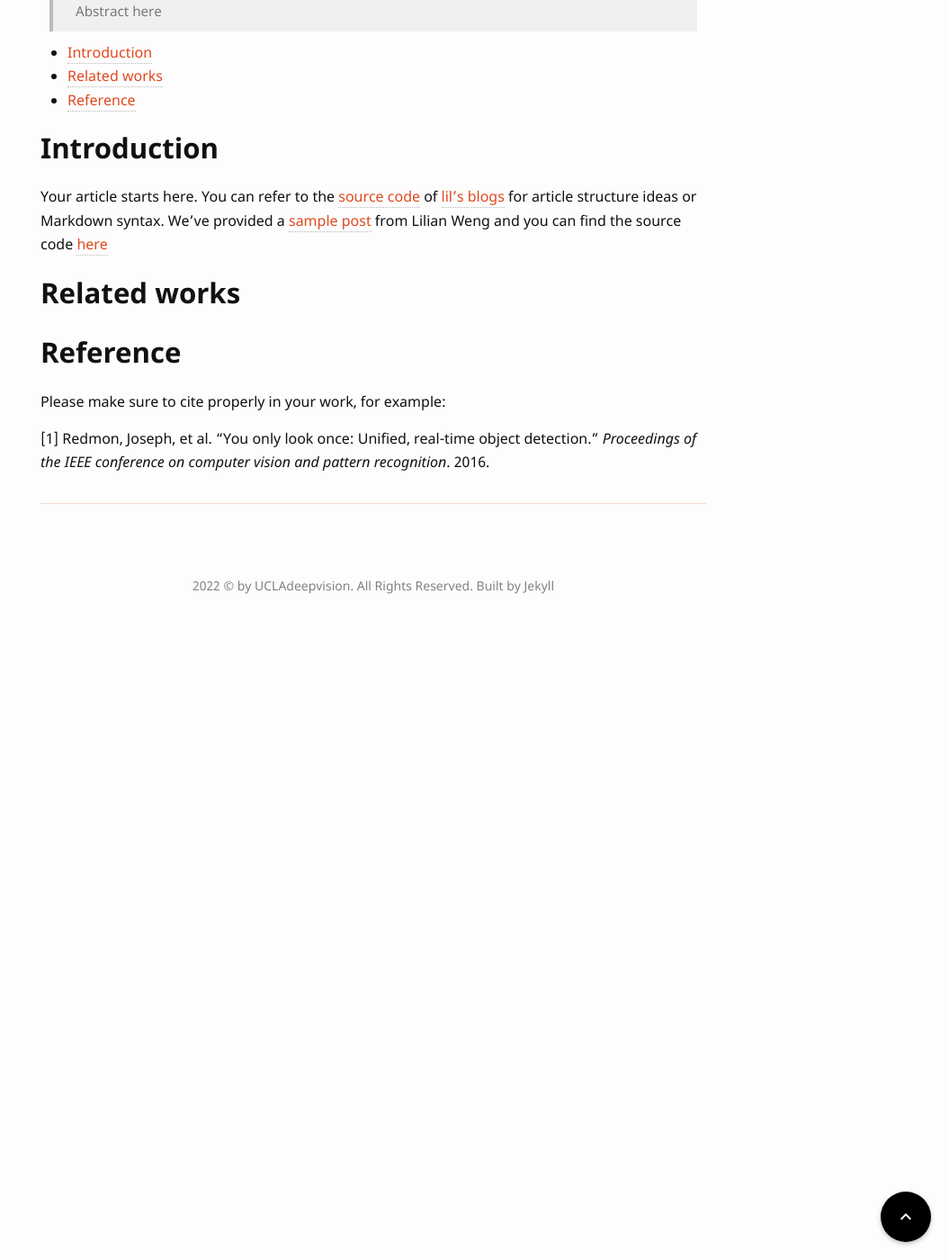
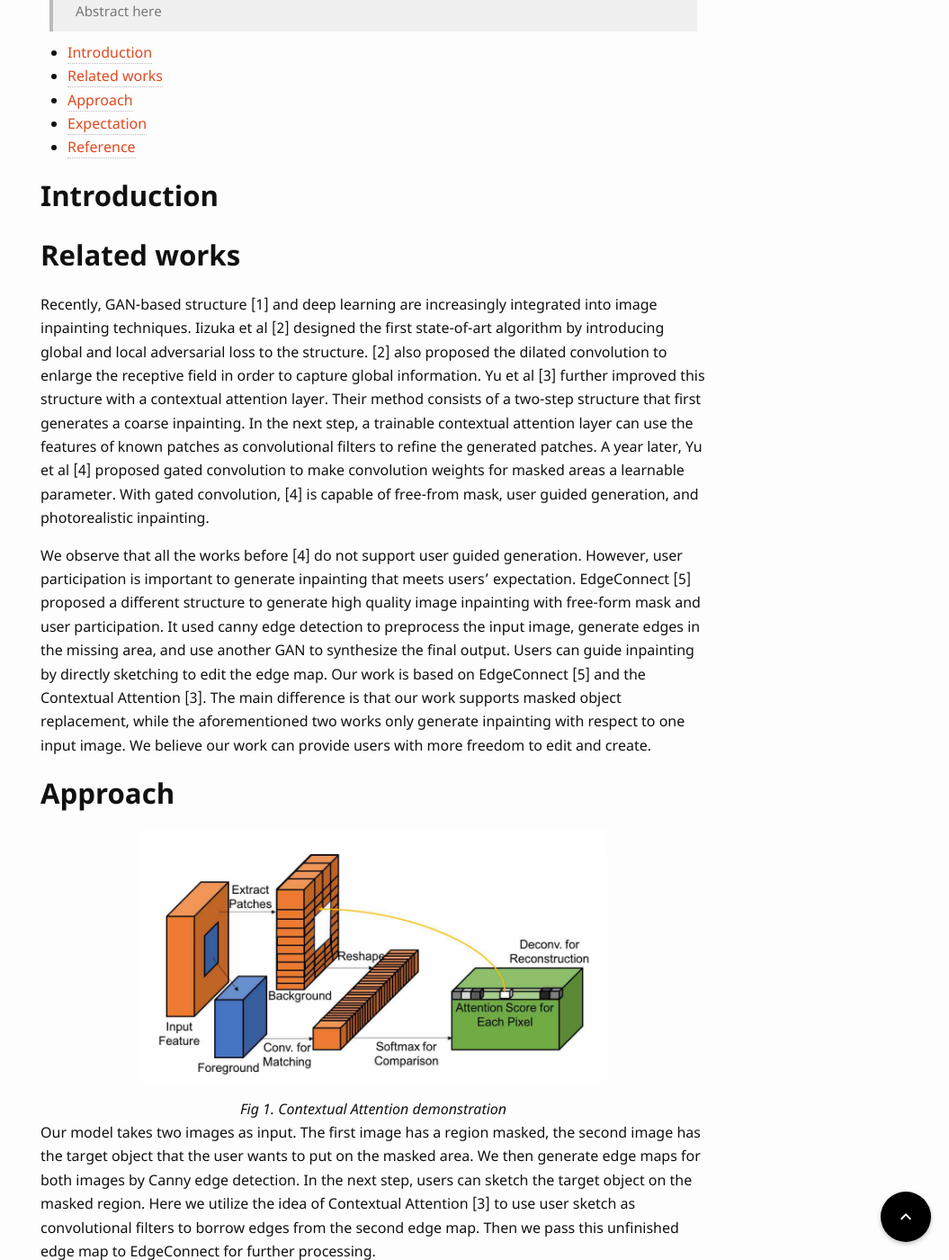
Before and after one commit to UCLAdeepvision/CS269-projects-2022spring, a Jekyll site: the page built from _posts/2022-04-18-team06-image-inpainting.md, in a window 1280 px wide and 1400 px high, scrolled down 270 px. Shown: the whole window at 90% size, without its empty margins (225-1280 px from the left). Built offline with Jekyll 4.4.1, drawn with Linux system fonts in a browser that asks for light colours; some web fonts are replaced; comment, search, counter and statistics services are not loaded; some of the changed text lies outside the part shown.

Commit message:
Proposal: related work, approach, expectation

```diff
--- a/_posts/2022-04-18-team06-image-inpainting.md
+++ b/_posts/2022-04-18-team06-image-inpainting.md
@@ -15,14 +15,39 @@ date: 2022-04-18
 {:toc}
 
 ## Introduction
-Your article starts here. You can refer to the [source code](https://github.com/lilianweng/lil-log/tree/master/_posts) of [lil's blogs](https://lilianweng.github.io/lil-log/) for article structure ideas or Markdown syntax. We've provided a [sample post](https://ucladeepvision.github.io/CS188-Projects-2022Winter/2017/06/21/an-overview-of-deep-learning.html) from Lilian Weng and you can find the source code [here](https://raw.githubusercontent.com/UCLAdeepvision/CS188-Projects-2022Winter/main/_posts/2017-06-21-an-overview-of-deep-learning.md)
+
 
 ## Related works
+Recently, GAN-based structure [1] and deep learning are increasingly integrated into image inpainting techniques.  Iizuka et al [2] designed the first state-of-art algorithm by introducing global and local adversarial loss to the structure. [2] also proposed the dilated convolution to enlarge the receptive field in order to capture global information. Yu et al [3] further improved this structure with a contextual attention layer. Their method consists of a two-step structure that first generates a coarse inpainting. In the next step, a trainable contextual attention layer can use the features of known patches as convolutional filters to refine the generated patches. A year later, Yu et al [4] proposed gated convolution to make convolution weights for masked areas a learnable parameter. With gated convolution, [4] is capable of free-from mask, user guided generation, and photorealistic inpainting.
+
+We observe that all the works before [4] do not support user guided generation. However, user participation is important to generate inpainting that meets users' expectation. EdgeConnect [5] proposed a different structure to generate high quality image inpainting with free-form mask and user participation. It used canny edge detection to preprocess the input image, generate edges in the missing area, and use another GAN to synthesize the final output. Users can guide inpainting by directly sketching to edit the edge map. Our work is based on EdgeConnect [5] and the Contextual Attention [3]. The main difference is that our work supports masked object replacement, while the aforementioned two works only generate inpainting with respect to one input image. We believe our work can provide users with more freedom to edit and create.
+
+## Approach
+![EC-Structure]({{ '/assets/images/06/CA-structure.png' | relative_url }})
+{: style="width:70%; margin-left:15%;"}
+<center><i>Fig 1. Contextual Attention demonstration</i></center>
+Our model takes two images as input. The first image has a region masked, the second image has the target object that the user wants to put on the masked area. We then generate edge maps for both images by Canny edge detection. In the next step, users can sketch the target object on the masked region. Here we utilize the idea of Contextual Attention [3] to use user sketch as convolutional filters to borrow edges from the second edge map. Then we pass this unfinished edge map to EdgeConnect for further processing.
+
+![EC-Structure]({{ '/assets/images/06/EC-structure.png' | relative_url }})
+{: style="width:150%; margin-left:-25%;"}
+<center><i>Fig 2. EdgeConnect model structure</i></center>
+
+We choose EdgeConnect [5] as the backbone of our project. The first advantage of EdgeConnect is that G2 [Fig.1] takes a complete edge map as input and output as the final inpainted image. This means we only need to deal with the object replacing on the edge map level. The rest of the work could be leveraged to the original code. Another advantage is that it’s easy to incorporate user sketches into the edge map.
+
+Though our idea heavily relies on EdgeConnect, we still plan to try some new techniques on its structure. Notice that EdgeConnect only uses dilated convolution. [4] has shown gated convolution can generate inpainting with better quality. Thus, if time permits, we also plan to test gated convolution in our project.
+
+
+## Expectation
+
+In the next six weeks, we hope we can at least build our method and generate lo-fi output. For example, if we want to replace the bowl on the image with a cup, we hope our generated image can at least show a cup and have global consistency in the original image. Local consistency such as clean edges and no artifacts is significant for a good image inpainting model. However, in this project, we will not prioritize it.
 
 
 ## Reference
-Please make sure to cite properly in your work, for example:
 
-[1] Redmon, Joseph, et al. "You only look once: Unified, real-time object detection." *Proceedings of the IEEE conference on computer vision and pattern recognition*. 2016.
+[1] I. Goodfellow, J. Pouget-Abadie, M. Mirza, B. Xu, D. Warde-Farley, S. Ozair, A. Courville, and Y. Bengio. Generative adversarial nets. *In Advances in neural information processing systems*, pages 2672–2680, 2014.
+[2] S. Iizuka, E. Simo-Serra, and H. Ishikawa. Globally and locally consistent image completion. *ACM Transactions on Graphics (TOG)*, 36(4):107, 2017.
+[3] J. Yu, Z. Lin, J. Yang, X. Shen, X. Lu, and T. S. Huang. Generative image inpainting with contextual attention. *In Proceedings of the IEEE Conference on Computer Vision and Pattern Recognition (CVPR)*, 2018.
+[4] J. Yu, Z. Lin, J. Yang, X. Shen, X. Lu and T. Huang, "Free-Form Image Inpainting With Gated Convolution," *2019 IEEE/CVF International Conference on Computer Vision (ICCV)*, 2019, pp. 4470-4479, doi: 10.1109/ICCV.2019.00457.
+[5] Nazeri, Kamyar, et al. "Edgeconnect: Generative image inpainting with adversarial edge learning." *arXiv preprint arXiv*:1901.00212 (2019).
 
 ---
```
Also changed, not shown: assets/images/06/CA-structure.png (added), assets/images/06/EC-structure.png (added), assets/images/06/cat.png (deleted).
